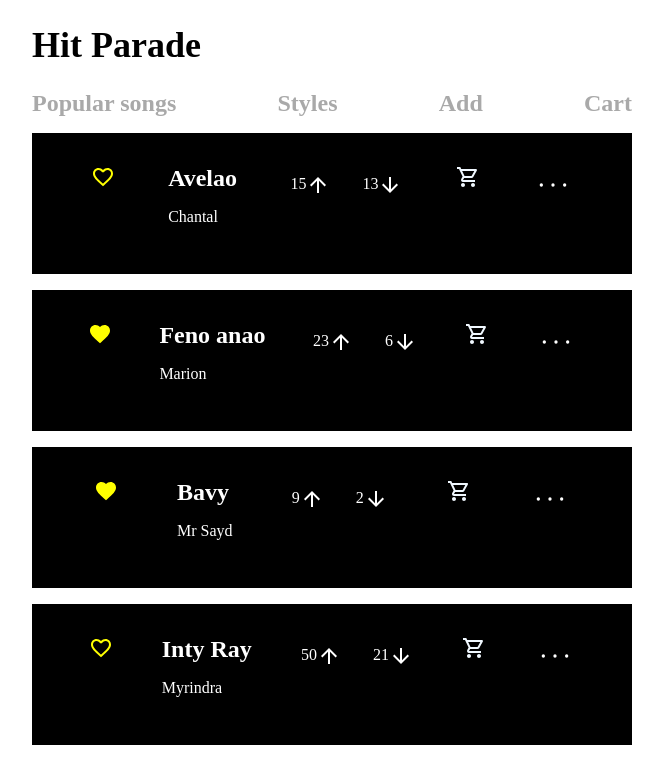
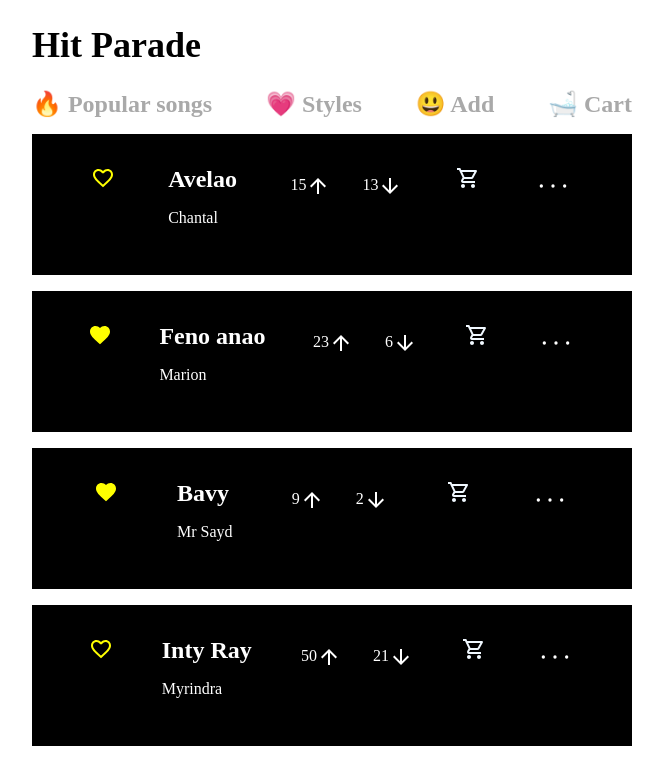
Before and after one commit to Mickaellah/hit-parade-react, a React app: page / in a window 1280 px wide. Shown: the top 784 px of the page, without its empty margins (308-971 px from the left). Built offline with nearby package versions, Linux system fonts and the light colour scheme.

Commit message:
Added a Context.js file for codes that I am using in multi files.

```diff
--- /dev/null
+++ b/Context.js
@@ -0,0 +1,20 @@
+import React, {useState, useEffect} from 'react';
+import SongData from './SongsData.json';
+
+const Context = React.createContext();
+
+function ContextProvider(props) {
+    const [ songs, setSongs ] = useState([]);
+
+    useEffect(() => {
+        setSongs(SongData);
+    }, [])
+
+    return (
+        <Context.Provider value={{songs}}>
+            {props.children}
+        </Context.Provider>
+    )
+}
+
+export {ContextProvider, Context};
--- a/components/Header.js
+++ b/components/Header.js
@@ -9,16 +9,16 @@ export default function Header() {
             </h1>
             <div className="pages">
                 <Link className="link" to="/">
-                    Popular songs
+                    🔥 Popular songs
                 </Link>
                 <Link className="link" to="/styles">
-                    Styles
+                    💗 Styles
                 </Link>
                 <Link className="link" to="/add">
-                    Add
+                    😃 Add
                 </Link>
                 <Link className="link" to="/cart">
-                    Cart
+                    🛁 Cart
                 </Link>
             </div>
         </header>
--- a/index.js
+++ b/index.js
@@ -2,5 +2,9 @@ import React from 'react';
 import ReactDOM from 'react-dom';
 
 import App from './App';
+import {ContextProvider} from './Context';
 
-ReactDOM.render(<App />, document.getElementById('root'));
+ReactDOM.render(
+    <ContextProvider>
+        <App />
+    </ContextProvider>, document.getElementById('root'));
--- a/pages/PopularSong.js
+++ b/pages/PopularSong.js
@@ -1,6 +1,6 @@
-import React from 'react';
+import React, {useContext} from 'react';
 
-import songs from '../SongsData.json';
+import {Context} from '../Context';
 
 import favoriteOutline from '../svg/favorite_border-24px.svg';
 import favorite from '../svg/favorite-24px.svg';
@@ -11,9 +11,11 @@ import downArrow from "../svg/arrow_downward-24px.svg";
 import lyrics from '../svg/lyrics.svg';
 
 export default function PopularSong() {
+    const context = useContext(Context);
+    console.log(context.songs);
     return (
         <main>
-            {songs.map((song) => {
+            {context.songs.map((song) => {
                 return (
                     <article key={song.id} className="song_cart">
                         <div>
--- a/pages/Styles.js
+++ b/pages/Styles.js
@@ -1,11 +1,12 @@
-import React from 'react'
+import React, {useContext} from 'react'
 
-import songs from '../SongsData.json';
+import {Context} from '../Context';
 import Headset from '../svg/headset-24px.svg';
 export default function Styles() {
+    const context = useContext(Context);
     return (
         <div>
-            {songs.map((song) => {
+            {context.songs.map((song) => {
                 return (
                     <header className="styles" key={song.id}>
                         <img src={Headset} alt="Head set" />
```
Also changed, not shown: 3 other files (tests, documents, lock files or other folders).
